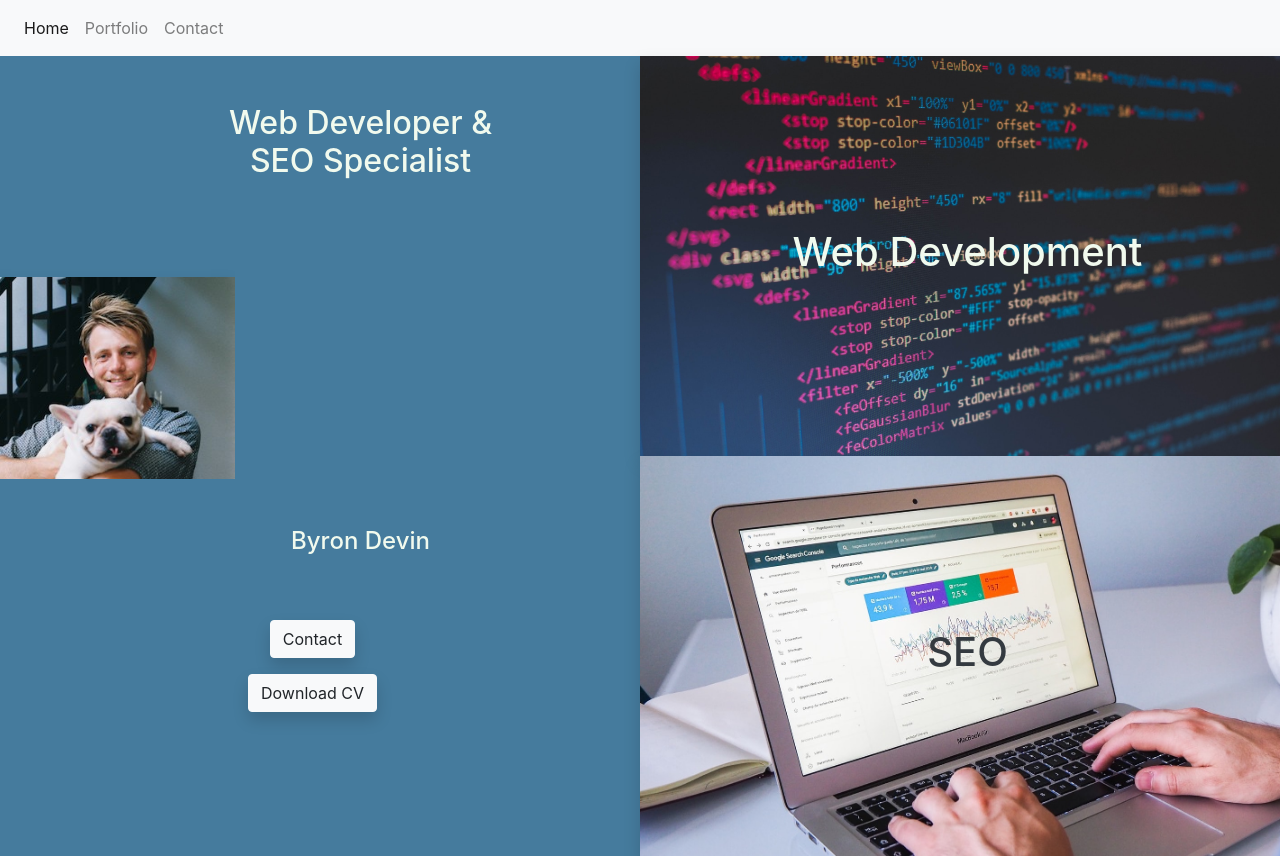
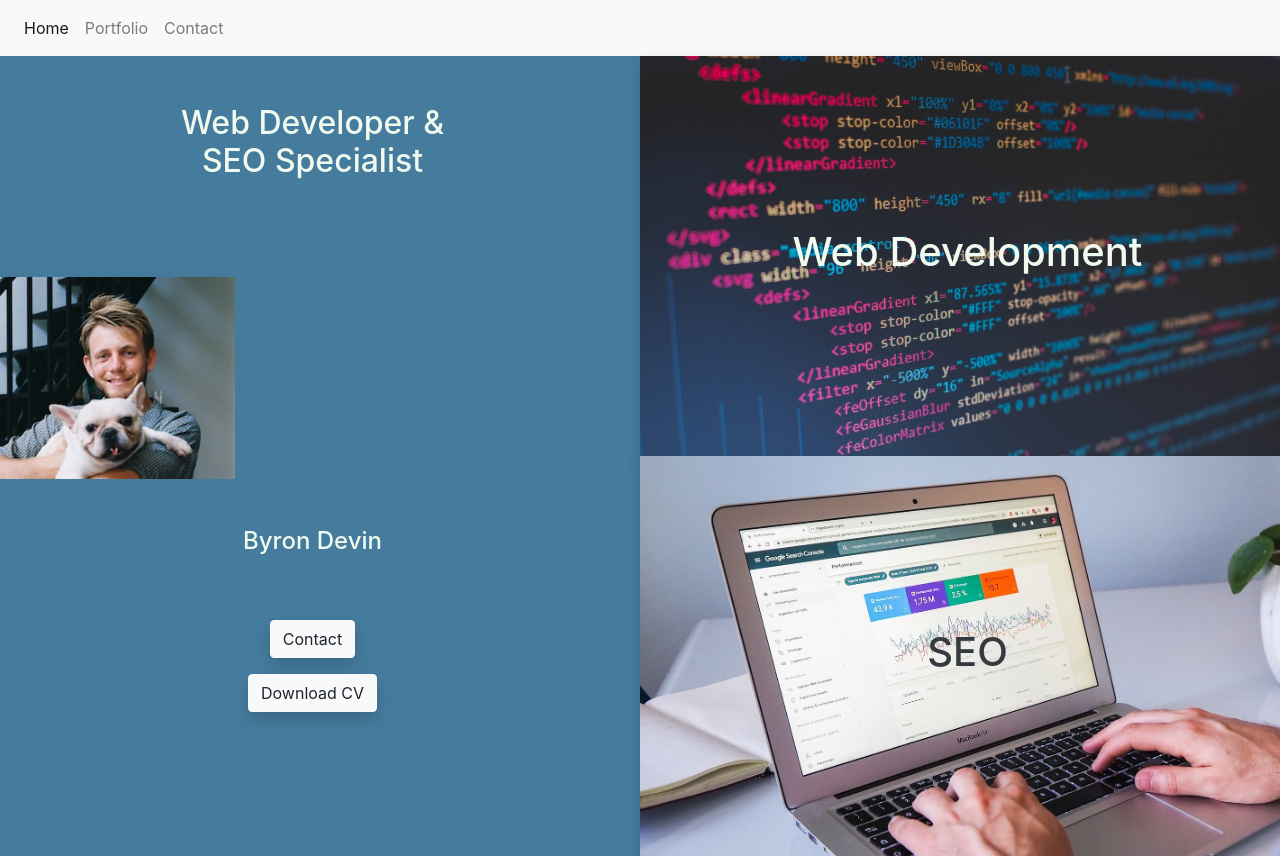
Before and after one commit to byrondevin/dev-portfolio, a Next.js app: page / in a window 1280 px wide. Built offline with nearby package versions, Linux system fonts and the light colour scheme.

Commit message:
before vercel delopyment 2

```diff
--- a/pages/index.js
+++ b/pages/index.js
@@ -23,7 +23,7 @@ export default function Home() {
 
             <div className="row align-items-center">
               {/* Job Title */}
-              <h2 className='m-5 text-center'>Web Developer & <br/> SEO Specialist</h2>
+              <h2 className='my-5 text-center'>Web Developer & <br/> SEO Specialist</h2>
             </div>
 
             <div className="row align-items-center text-center" display= "block">
@@ -41,7 +41,7 @@ export default function Home() {
 
             <div className="row align-items-center">
               {/* Name */}
-              <p className='h4 m-5 text-center'>Byron Devin</p>
+              <p className='h4 my-5 text-center'>Byron Devin</p>
             </div>
 
             <div className="row align-items-center m-3">
```
